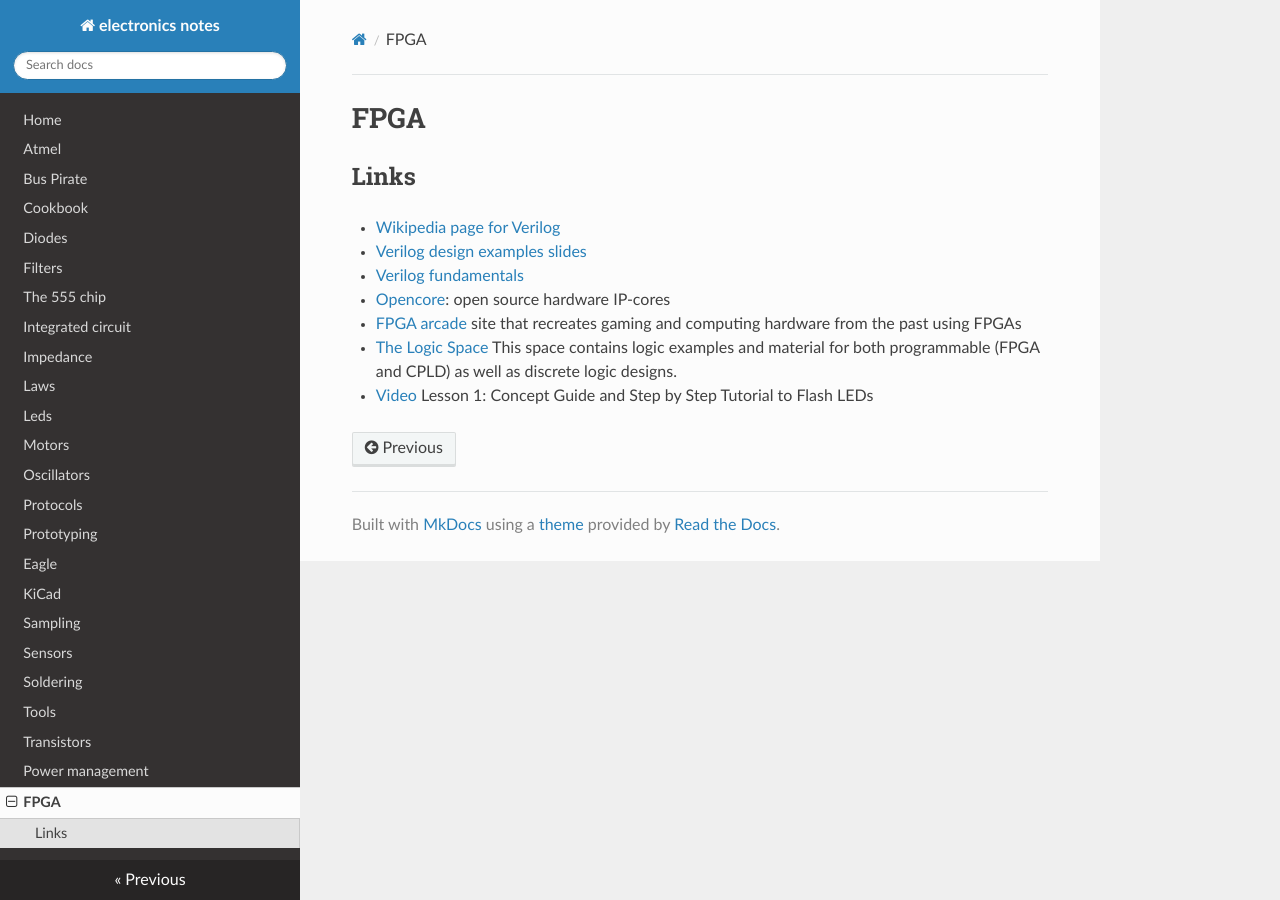
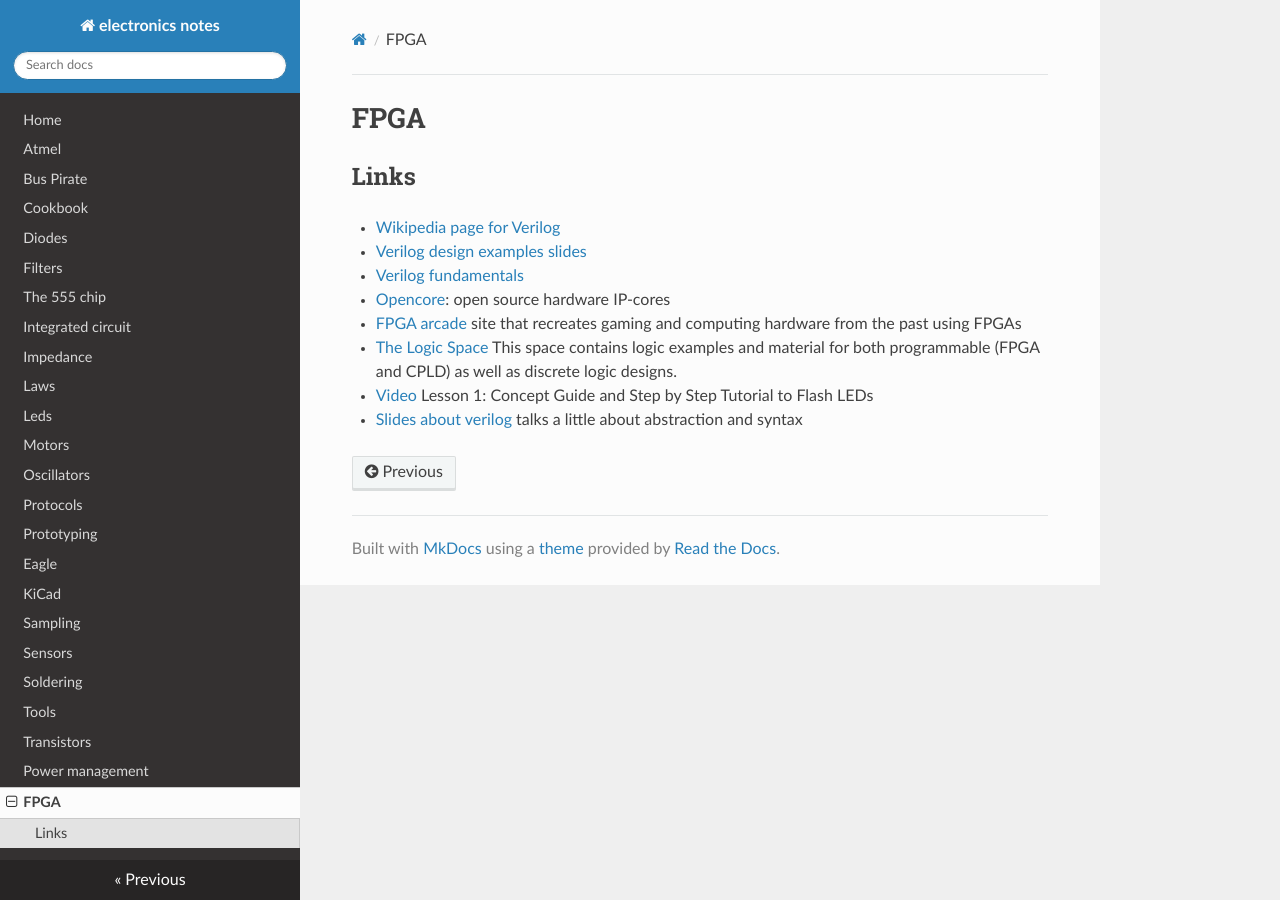
Before and after one commit to gipi/electronics-notes, an MkDocs documentation site: the page built from docs/fpga.md, in a window 1280 px wide. Built offline with MkDocs 1.6.1, drawn with Linux system fonts in a browser that asks for light colours; nearby versions of some CDN libraries; old or Windows-style settings are respelled for this version of MkDocs.

Commit message:
Add link.

```diff
--- a/docs/fpga.md
+++ b/docs/fpga.md
@@ -9,3 +9,4 @@
  - [FPGA arcade](http://www.fpgaarcade.com/) site that recreates gaming and computing hardware from the past using FPGAs
  - [The Logic Space](https://eewiki.net/display/LOGIC/Home) This space contains logic examples and material for both programmable (FPGA and CPLD) as well as discrete logic designs.
  - [Video](https://www.youtube.com/watch?v=pDE2qenDXKQ) Lesson 1: Concept Guide and Step by Step Tutorial to Flash LEDs
+ - [Slides about verilog](http://www.diee.unica.it/eolab2/ESD/10/ED_TEO_06_verilog.pdf) talks a little about abstraction and syntax
```
